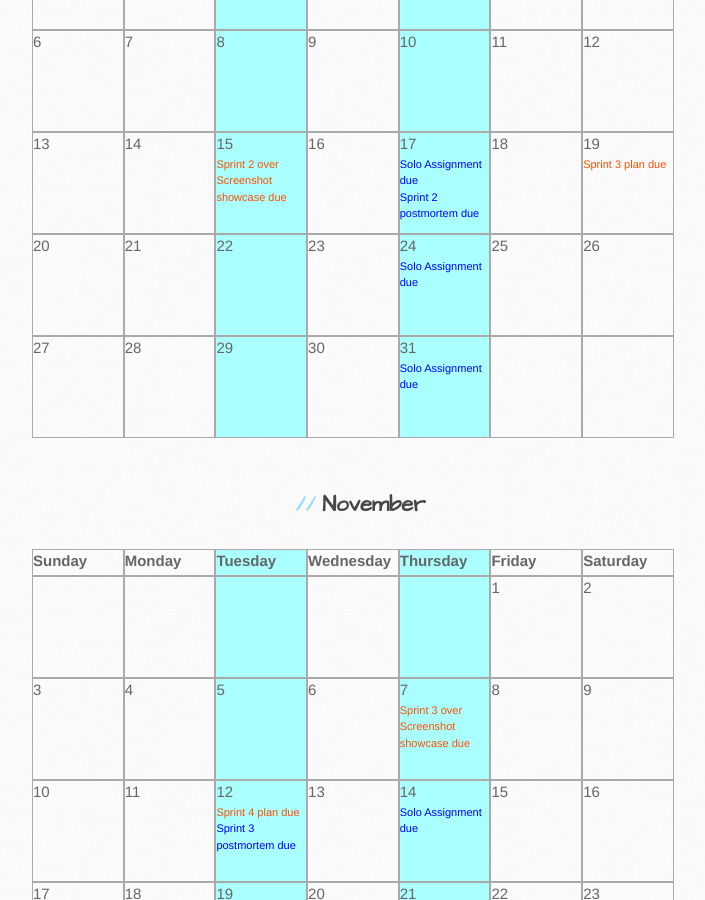
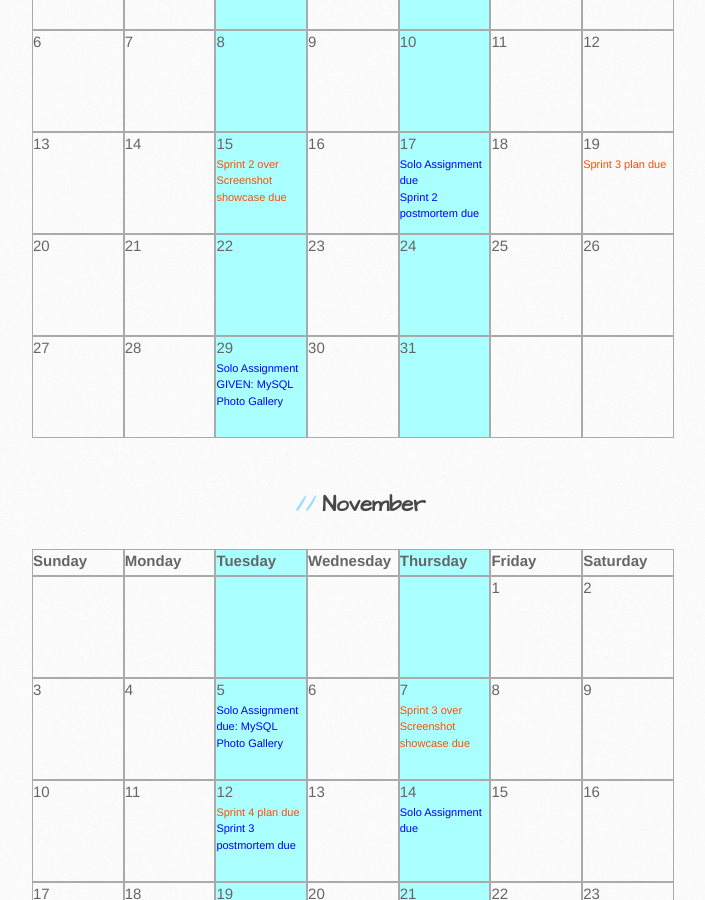
Before and after one commit to spellbindguy/Web-Development, a Jekyll site: the page schedule.html, which Jekyll copies as it is, in a window 1280 px wide and 900 px high, scrolled down 1771 px. Shown: the whole window, without its empty margins (138-843 px from the left). Built offline with Jekyll 4.4.1, drawn with Linux system fonts in a browser that asks for light colours.

Commit message:
Updated schedule

```diff
--- a/schedule.html
+++ b/schedule.html
@@ -324,7 +324,6 @@
 					<div class="cell">23
 					</div>
 					<div class="cell tr">24
-						<span class="assignment solo">Solo Assignment due</span>
 					</div>
 					<div class="cell">25
 					</div>
@@ -338,11 +337,11 @@
 					<div class="cell">28
 					</div>
 					<div class="cell tr">29
+						<span class="assignment solo">Solo Assignment GIVEN: MySQL Photo Gallery</span>
 					</div>
 					<div class="cell">30
 					</div>
 					<div class="cell tr">31
-						<span class="assignment solo">Solo Assignment due</span>
 					</div>
 					<div class="cell">
 					</div>
@@ -387,6 +386,7 @@
 					<div class="cell">4
 					</div>
 					<div class="cell tr">5
+						<span class="assignment solo">Solo Assignment due: MySQL Photo Gallery</span>
 					</div>
 					<div class="cell">6
 					</div>
```
